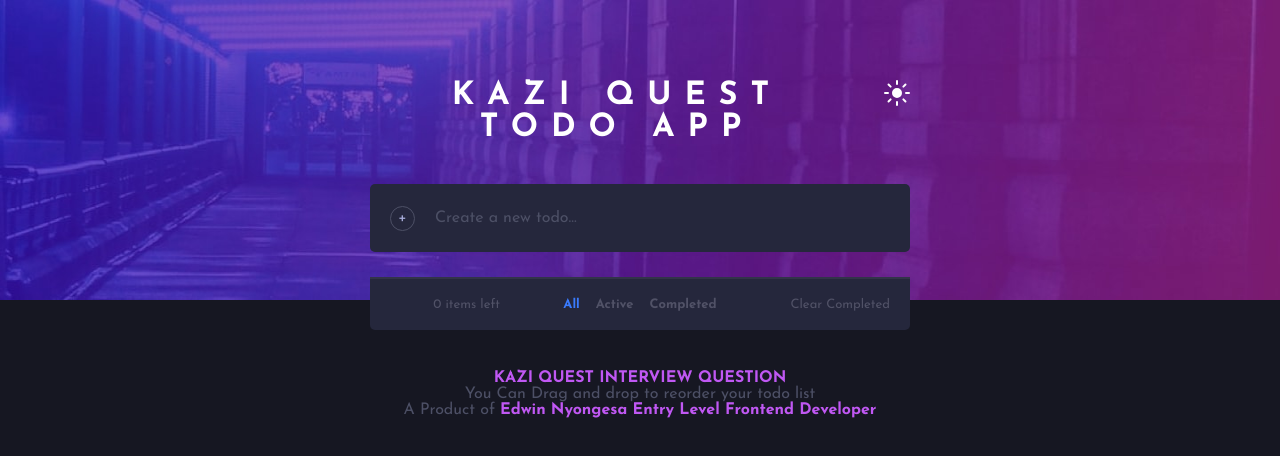
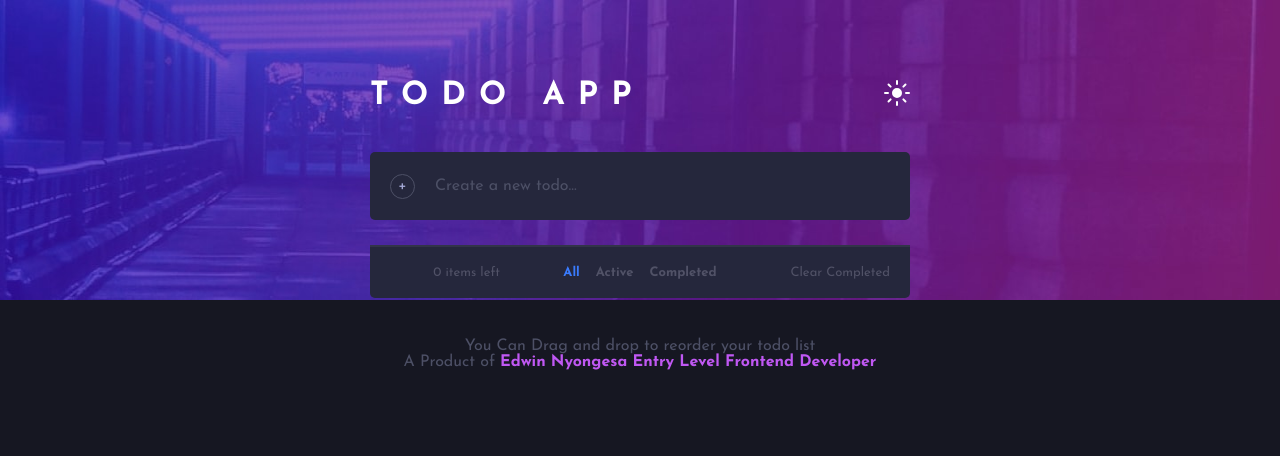
Before and after one commit to arjan001/TO-DO-APP, a plain HTML site: page index.html in a window 1280 px wide. Drawn offline with Linux system fonts and the light colour scheme.

Commit message:
Update index.html
FEW CHANGES

```diff
--- a/index.html
+++ b/index.html
@@ -26,7 +26,7 @@
   </head>
   <body>
     <header class="card">
-      <h1 >KAZI QUEST TODO APP</h1>
+      <h1 >TODO APP</h1>
       <button id="theme-switcher">
         <img style="cursor: pointer;" src="./assets/images/icon-sun.svg" alt="Change color theme" />
       </button>
@@ -62,7 +62,7 @@
       </div>
     </main>
     <footer>
-      <p><span>KAZI QUEST INTERVIEW QUESTION</span></p>
+
       <p>You Can Drag and drop to reorder your todo list</p>
       <p>A Product of <span >Edwin Nyongesa Entry Level Frontend Developer</span> </p>
     </footer>
```
